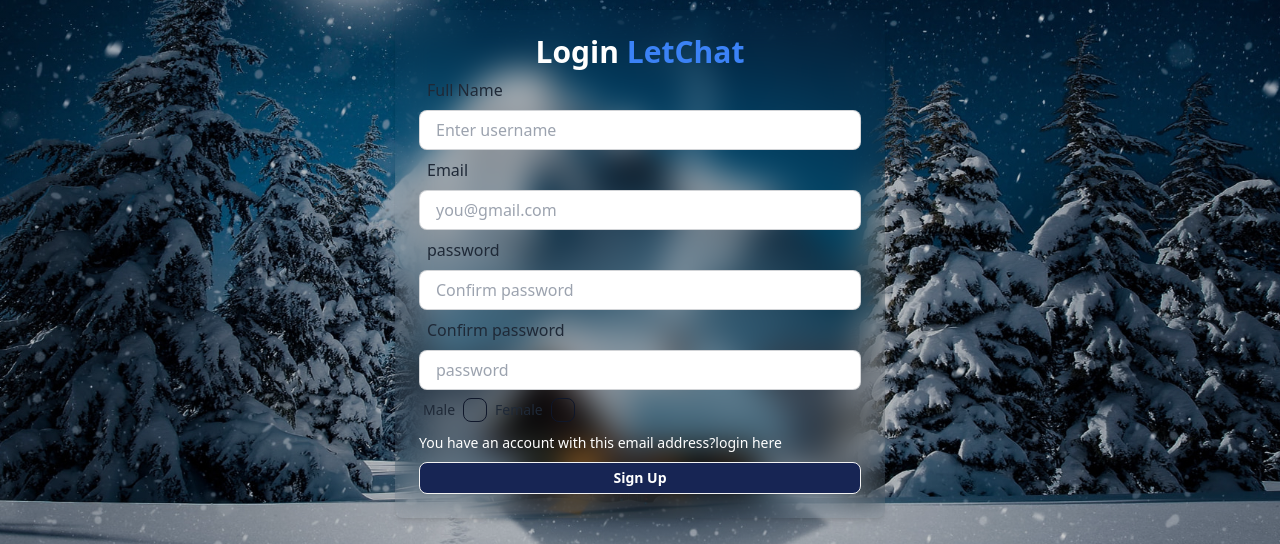
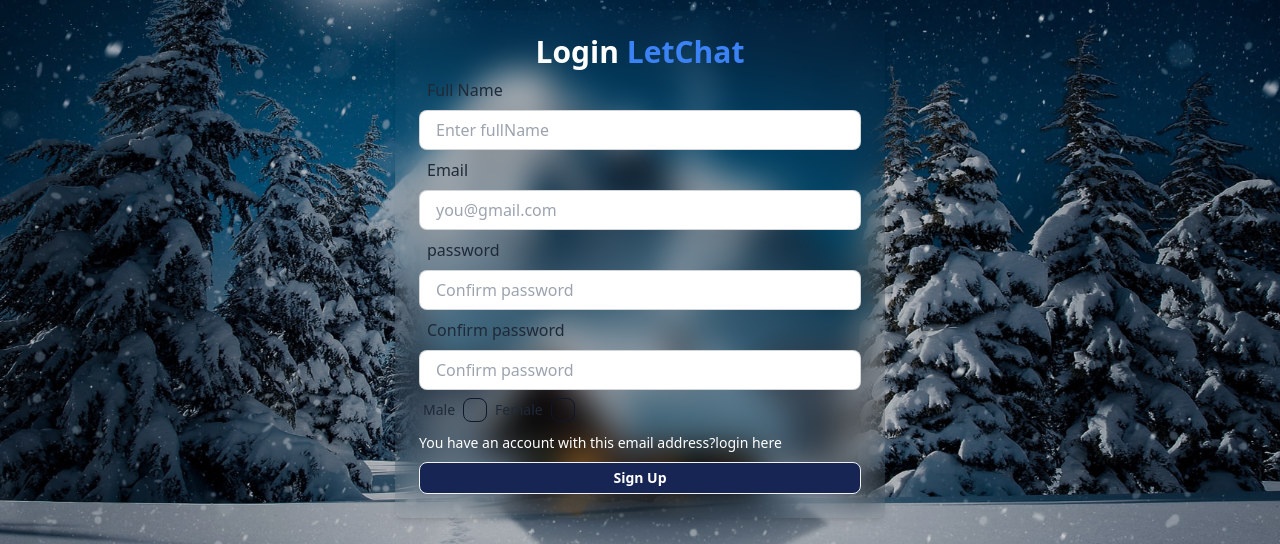
Before and after one commit to louissosthenes9/LetsChat, a React (Vite) app in the folder frontend/: page /signup in a window 1280 px wide. Shown: the part 136-680 px from the top of the page. Built offline with nearby package versions, Linux system fonts and the light colour scheme.

Commit message:
fixed broken links

```diff
--- a/frontend/src/pages/login/Login.jsx
+++ b/frontend/src/pages/login/Login.jsx
@@ -1,4 +1,5 @@
 import React from 'react'
+import {Link} from 'react-router-dom'
 
 export default function Login() {
   return (
@@ -25,9 +26,9 @@
                     <input type="password" placeholder='password' className="w-full input input-bordered h-10"/>
                </div>
 
-                <a href='#' className='text-sm  hover:underline hover:text-blue-600 mt-2 inline-block-'>
+                <Link to='/signup' className='text-sm  hover:underline hover:text-blue-600 mt-2 inline-block-'>
                     {"Don't have an account with this email address?"}
-                </a>
+                </Link>
                 <div className="btn btn-block btn-sm mt-2 bg-blue-950 text-white">
                     Login
                 </div>
--- a/frontend/src/pages/signup/SignUp.jsx
+++ b/frontend/src/pages/signup/SignUp.jsx
@@ -1,66 +1,114 @@
-import React from 'react'
+import { useState } from 'react'
+import { Link } from 'react-router-dom'
 import GenderCheckBox from './GenderCheckBox'
 
 export default function SignUp() {
+
+  const [input, setInput] = useState({
+    fullName: '',
+    username: '',
+    password: '',
+    confirmPassword: '',
+    gender: '',
+  })
+
+  const handleGenderCheckBox = (gender) => {
+    setInput({...input,gender
+    })
+  }
+  const handleSubmit = (e) => {
+    e.preventDefault()
+    console.log(input)
+  }
+
   return (
     <div className='min-w-96 mx-auto flex flex-col items-center justify-center'>
 
-      {/* Adding a glass morphic effect  */}
+      {/* Adding a glass morphic effect */}
       <div className="w-full p-6 rounded-lg shadow-md bg-clip-padding backdrop-filter backdrop-blur-lg">
         <h1 className='text-3xl font-semibold text-center'><span className='text-white'>Login</span> <span className='text-blue-500'>LetChat</span></h1>
-        <form action="" method="post" className='text-white'>
+        <form onSubmit={handleSubmit} method="post" className='text-white'>
           <div>
             {/* FullName field */}
-            <label className='label  p-2'>
+            <label className='label p-2'>
               <span className="text-base label-text">
-              Full Name
+                Full Name
               </span>
             </label>
-            <input type="text" placeholder='Enter username' className="w-full input input-bordered h-10 text-black" />
+            <input
+              type="text"
+              placeholder='Enter fullName'
+              value={input.fullName}
+              onChange={(e) => {
+                setInput({ ...input, fullName: e.target.value })
+              }}
+              className="w-full input input-bordered h-10 text-black" />
           </div>
 
-          {/* Email field */}
           <div>
-            <label className='label  p-2'>
+            {/* Email field */}
+            <label className='label p-2'>
               <span className="text-base label-text">
                 Email
               </span>
             </label>
 
-            <input type="email" placeholder='you@gmail.com' className="w-full input input-bordered h-10 text-black" />
+            <input
+              type="email"
+              value={input.username}
+              onChange={(e) => {
+                setInput({ ...input, username: e.target.value })
+              }}
+              placeholder='you@gmail.com'
+              className="w-full input input-bordered h-10 text-black" />
           </div>
 
-          {/* password field */}
           <div>
-            <label className='label  p-2'>
+            {/* password field */}
+            <label className='label p-2'>
               <span className="text-base label-text">
                 password
               </span>
             </label>
 
-            <input type="password" placeholder='Confirm password' className="w-full input input-bordered h-10 text-black" />
+            <input
+              type="password"
+              placeholder='Confirm password'
+              value={input.password}
+              onChange={(e) => {
+                setInput({ ...input, password: e.target.value })
+              }}
+              className="w-full input input-bordered h-10 text-black" />
           </div>
 
-          {/* confirm password field */}
           <div>
-            <label className='label  p-2'>
+            {/* confirm password field */}
+            <label className='label p-2'>
               <span className="text-base label-text">
                 Confirm password
               </span>
             </label>
 
-            <input type="password" placeholder='password' className="w-full input input-bordered h-10 text-black" />
+            <input
+              type="password"
+              placeholder='Confirm password'  // Change placeholder text to match label
+              value={input.confirmPassword}
+              onChange={(e) => {
+                setInput({ ...input, confirmPassword: e.target.value })
+              }}
+              className="w-full input input-bordered h-10 text-black" />
           </div>
 
+
           {/* gender checkbox */}
-          <GenderCheckBox/>
+          <GenderCheckBox  onGenderCheckboxChange={handleGenderCheckBox} selectedGender={input.gender}/>
 
-          <a href='#' className='text-sm  hover:underline hover:text-blue-600 mt-2 inline-block-'>
+          <Link to='/login' className='text-sm hover:underline hover:text-blue-600 mt-2 inline-block-'>
             {"You have an account with this email address?login here"}
-          </a>
-          <div className="btn btn-block btn-sm mt-2 bg-blue-950 text-white">
+          </Link>
+          <button type={"submit"} className="btn btn-block btn-sm mt-2 bg-blue-950 text-white">
             Sign Up
-          </div>
+          </button>
         </form>
       </div>
     </div>
```
